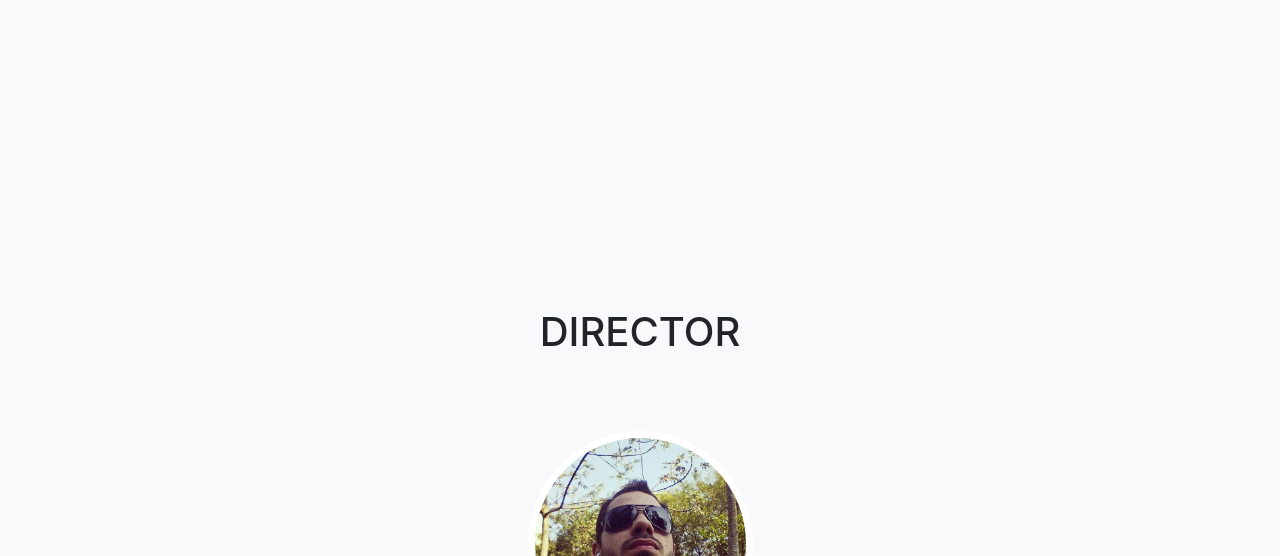
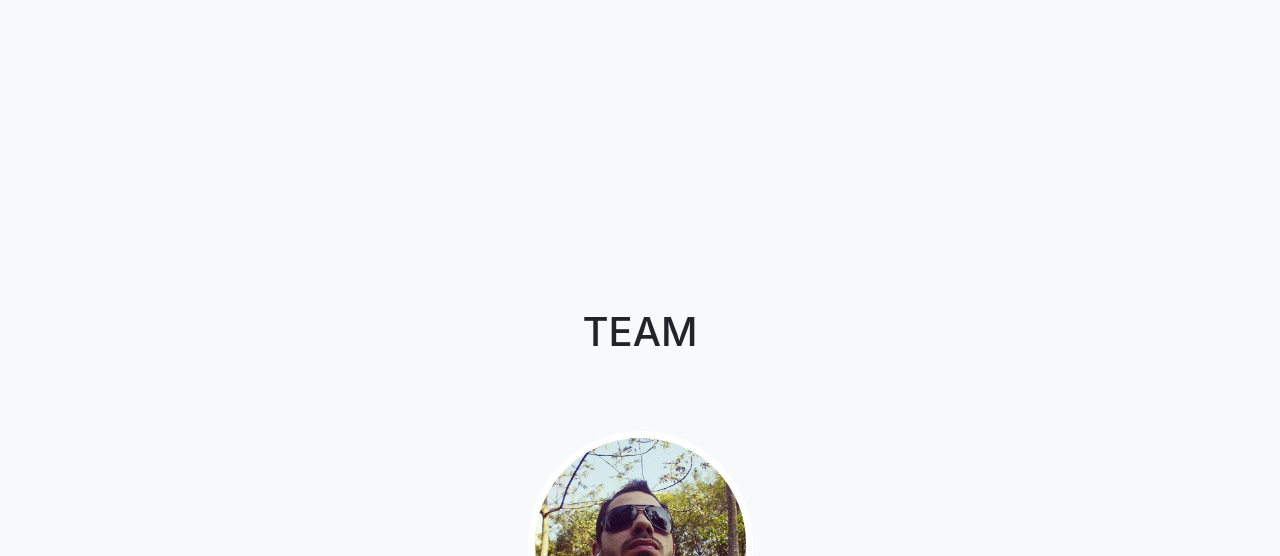
Before and after one commit to femrtnz/hodortechnology, a website with bundled scripts: page index.html in a window 1280 px wide. Shown: the part 1782-2338 px from the top of the page. Built offline with nearby package versions, Linux system fonts and the light colour scheme; a web font is replaced by a local one.

Commit message:
Adjusting index.html

```diff
--- a/index.html
+++ b/index.html
@@ -123,7 +123,7 @@
       <div class="container">
         <div class="row">
           <div class="col-lg-12 text-center">
-            <h2 class="section-heading text-uppercase">Director</h2>
+            <h2 class="section-heading text-uppercase">Team</h2>
             <h3 class="section-subheading text-muted"></h3>
           </div>
         </div>
```
Also changed, not shown: 1 other file.
